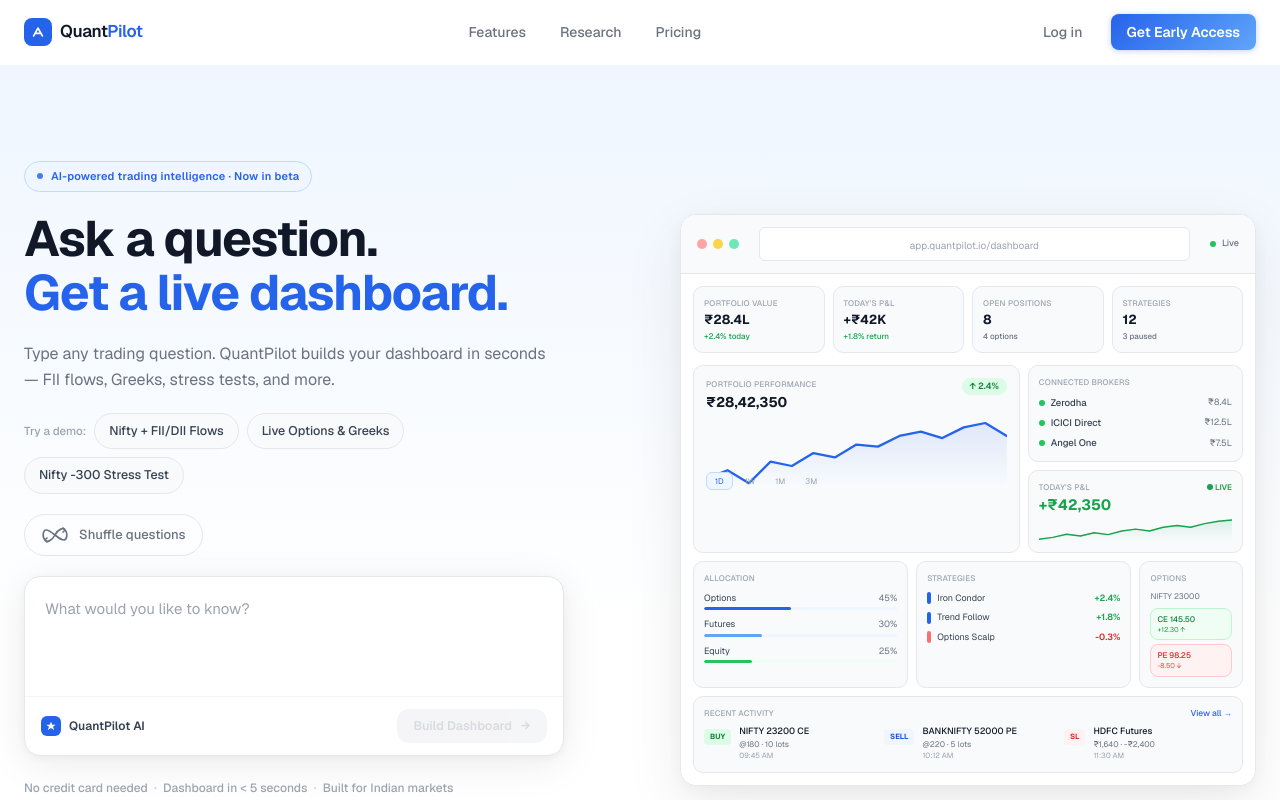
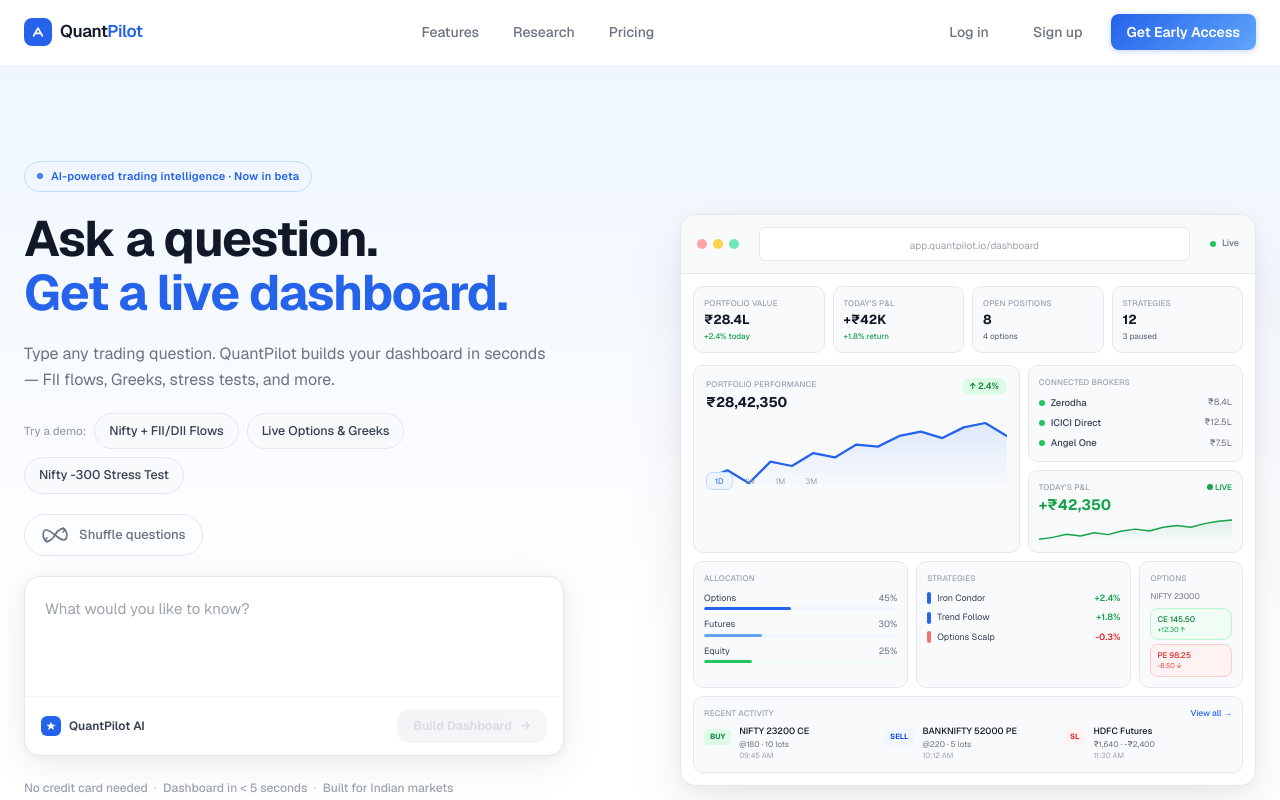
Before and after one commit to gaurangB05/QuantPilot, a Next.js app: page / in a window 1280 px wide. Shown: the top 800 px of the page. Built offline with nearby package versions, Linux system fonts and the light colour scheme.

Commit message:
Update Navbar

```diff
--- a/src/components/Navbar.tsx
+++ b/src/components/Navbar.tsx
@@ -63,6 +63,10 @@
             className="px-4 py-2 text-sm font-medium text-[#6B7280] hover:text-[#111827] rounded-lg hover:bg-[#F8FAFC] transition-all duration-150">
             Log in
           </a>
+          <a href="/signup"
+            className="px-4 py-2 text-sm font-medium text-[#6B7280] hover:text-[#111827] rounded-lg hover:bg-[#F8FAFC] transition-all duration-150">
+            Sign up
+          </a>
           <a href="/request-access"
             className="px-4 py-2 text-sm font-semibold text-white rounded-lg transition-all duration-150"
             style={{ background: "linear-gradient(135deg, #2563EB, #60A5FA)", boxShadow: "0 1px 6px rgba(37,99,235,0.28)" }}
@@ -104,6 +108,10 @@
                   className="px-4 py-3 text-sm font-medium text-[#374151] hover:text-[#111827] rounded-xl hover:bg-[#F8FAFC] transition-colors text-center">
                   Log in
                 </a>
+                <a href="/signup" onClick={() => setMobileOpen(false)}
+                  className="px-4 py-3 text-sm font-medium text-[#374151] hover:text-[#111827] rounded-xl hover:bg-[#F8FAFC] transition-colors text-center">
+                  Sign up
+                </a>
                 <a href="/request-access" onClick={() => setMobileOpen(false)}
                   className="px-4 py-3 text-sm font-semibold text-white rounded-xl text-center"
                   style={{ background: "linear-gradient(135deg, #2563EB, #60A5FA)" }}>
```
